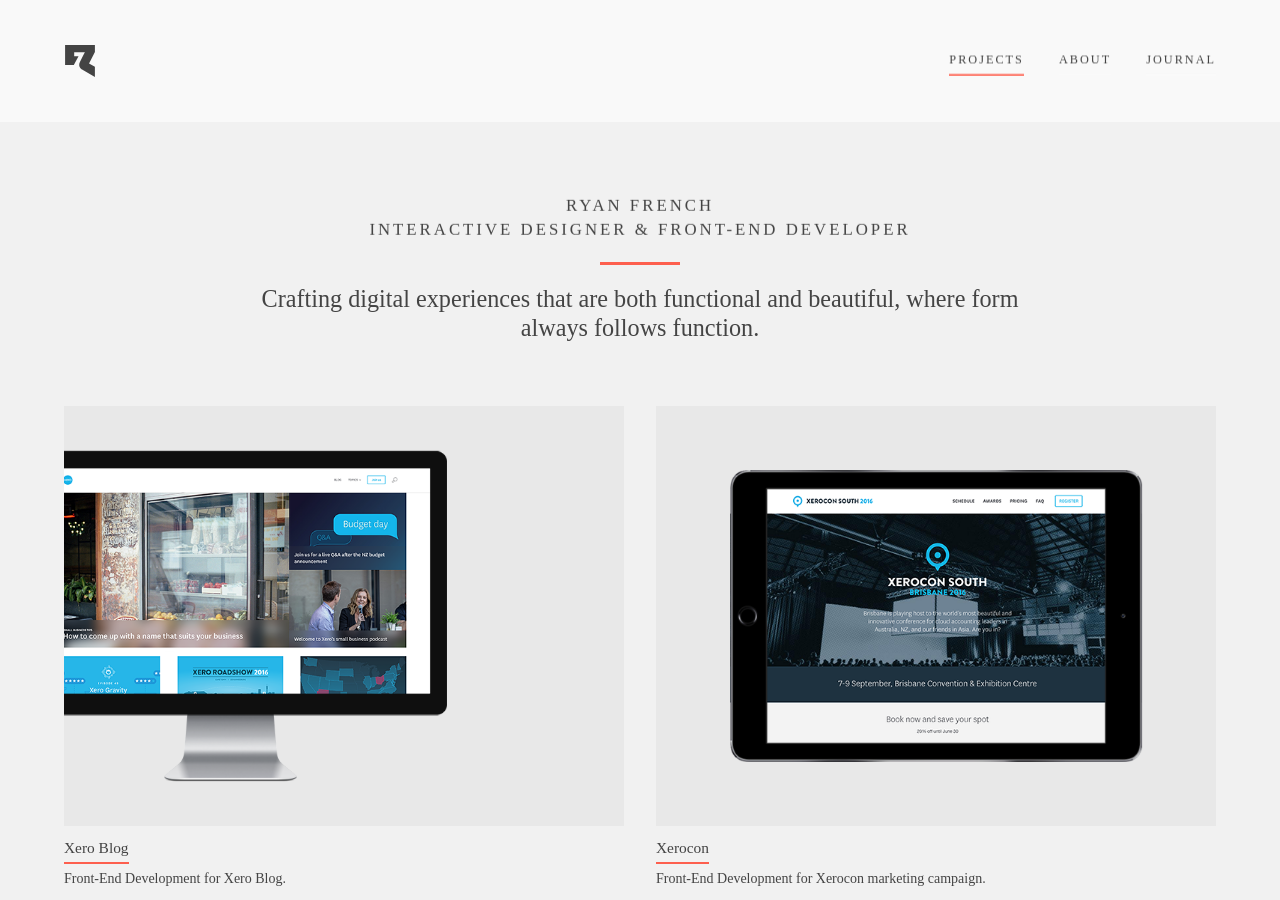
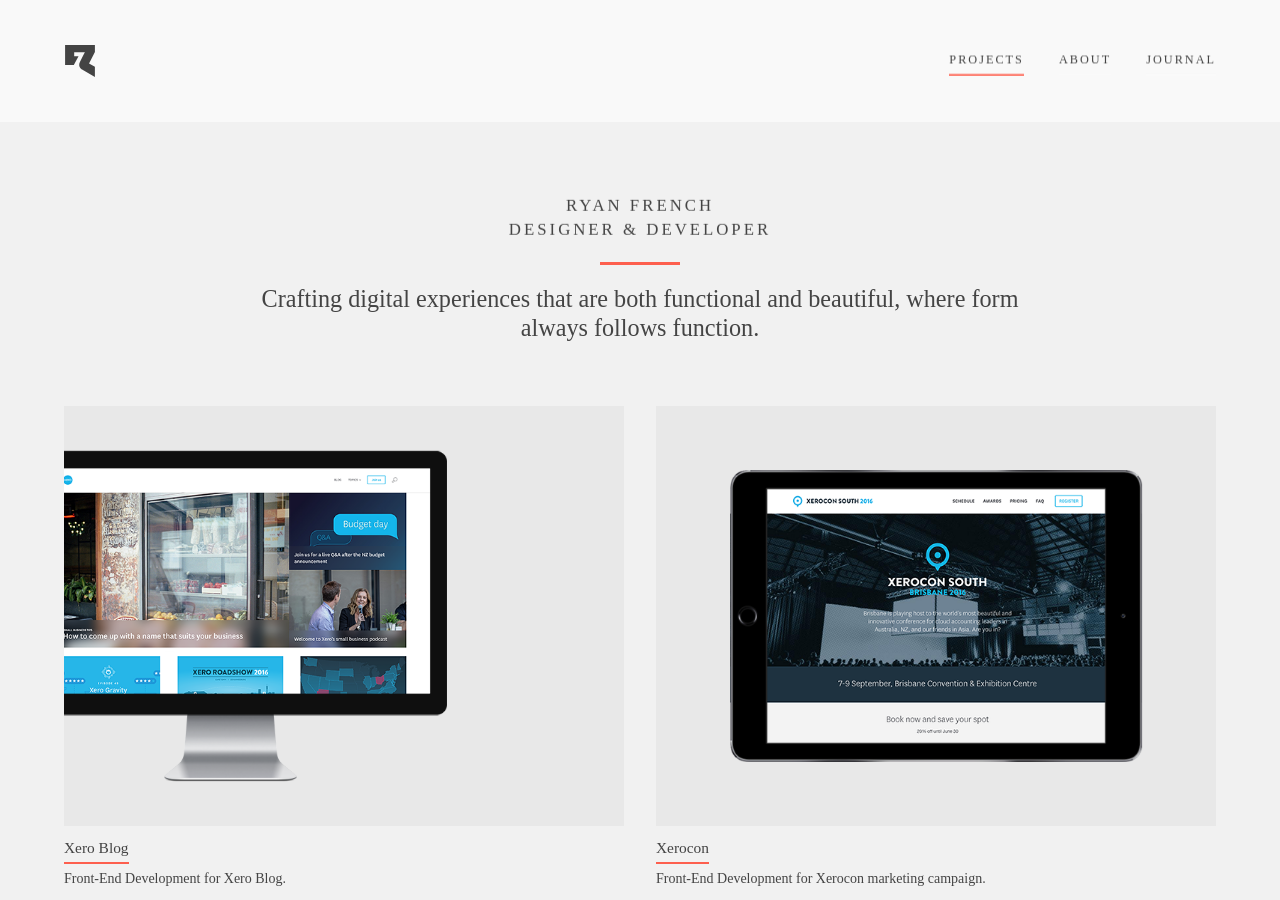
Before and after one commit to ryanlloydfrench/Portfolio, a Jekyll site: the page built from index.html, in a window 1280 px wide and 900 px high. Built offline with Jekyll 4.4.1, drawn with Linux system fonts in a browser that asks for light colours; nearby versions of some CDN libraries.

Commit message:
Move projects into projects directory.

```diff
--- /dev/null
+++ b/assets/sass/components/_about.scss
@@ -0,0 +1,11 @@
+.about {
+    &__title {
+        margin: 0;
+        display: inline-block;
+        padding-bottom: 1rem;
+        border-bottom: 2px solid $alt-color;
+    }
+    &__image {
+        margin-bottom: 2rem;
+    }
+}
--- a/index.html
+++ b/index.html
@@ -3,14 +3,14 @@
 ---
 
 <header>
-    <h1 class="header__sub-title animated-element--titlefadeindown">Ryan French<br>Interactive Designer &amp; Front-End Developer</h1>
+    <h1 class="header__sub-title animated-element--titlefadeindown">Ryan French<br>Designer &amp; Developer</h1>
     <div class="header__break animated-element--titlebreakfadeindown"></div>
     <h2 class="header__title animated-element--titlefadeindown">Crafting digital experiences that are both functional and beautiful, where form always follows function.</h2>
 </header>
 
 <div class="row">
     <div class="col-xs-12 col-sm-6">
-        <a class="tile__link" href="/xero-blog/">
+        <a class="tile__link" href="/projects/xero-blog/">
             <div class="tile tile--cinema-display-left animated-element--contentfadein">
                 <div class="tile__outer-wrap">
                     <div class="tile__inner-wrap">
@@ -25,7 +25,7 @@
         </a>
     </div>
     <div class="col-xs-12 col-sm-6">
-        <a class="tile__link" href="/xerocon/">
+        <a class="tile__link" href="/projects/xerocon/">
             <div class="tile tile--ipad-perspective animated-element--contentfadein">
                 <div class="tile__outer-wrap">
                     <div class="tile__inner-wrap">
@@ -43,7 +43,7 @@
 
 <div class="row">
     <div class="col-xs-12 col-sm-6">
-        <a class="tile__link" href="/sharesight/">
+        <a class="tile__link" href="/projects/sharesight/">
             <div class="tile tile--macbook-left animated-element--contentfadein">
                 <div class="tile__outer-wrap">
                     <div class="tile__inner-wrap">
@@ -58,7 +58,7 @@
         </a>
     </div>
     <div class="col-xs-12 col-sm-6">
-        <a class="tile__link" href="/flybuys/">
+        <a class="tile__link" href="/projects/flybuys/">
             <div class="tile tile--cinema-display animated-element--contentfadein">
                 <div class="tile__outer-wrap">
                     <div class="tile__inner-wrap">
@@ -76,7 +76,7 @@
 
 <div class="row">
     <div class="col-xs-12 col-sm-6">
-        <a class="tile__link" href="/xero-nab/">
+        <a class="tile__link" href="/projects/xero-nab/">
             <div class="tile tile--ipad-perspective animated-element--contentfadein">
                 <div class="tile__outer-wrap">
                     <div class="tile__inner-wrap">
@@ -91,7 +91,7 @@
         </a>
     </div>
     <div class="col-xs-12 col-sm-6">
-        <a class="tile__link" href="/xero-education/">
+        <a class="tile__link" href="/projects/xero-education/">
             <div class="tile tile--macbook-right animated-element--contentfadein">
                 <div class="tile__outer-wrap">
                     <div class="tile__inner-wrap">
@@ -109,7 +109,7 @@
 
 <div class="row">
     <div class="col-xs-12 col-sm-6">
-        <a class="tile__link" href="/xero-features/">
+        <a class="tile__link" href="/projects/xero-features/">
             <div class="tile tile--macbook animated-element--contentfadein">
                 <div class="tile__outer-wrap">
                     <div class="tile__inner-wrap">
@@ -124,7 +124,7 @@
         </a>
     </div>
     <div class="col-xs-12 col-sm-6">
-        <a class="tile__link" href="/addressfinder/">
+        <a class="tile__link" href="/projects/addressfinder/">
             <div class="tile tile--cinema-display-right animated-element--contentfadein">
                 <div class="tile__outer-wrap">
                     <div class="tile__inner-wrap">
@@ -142,7 +142,7 @@
 
 <div class="row">
     <div class="col-xs-12 col-sm-6">
-        <a class="tile__link" href="/xero-about/">
+        <a class="tile__link" href="/projects/xero-about/">
             <div class="tile tile--cinema-display-left animated-element--contentfadein">
                 <div class="tile__outer-wrap">
                     <div class="tile__inner-wrap">
@@ -157,7 +157,7 @@
         </a>
     </div>
     <div class="col-xs-12 col-sm-6">
-        <a class="tile__link" href="/xero-styleguide/">
+        <a class="tile__link" href="/projects/xero-styleguide/">
             <div class="tile tile--ipad-perspective animated-element--contentfadein">
                 <div class="tile__outer-wrap">
                     <div class="tile__inner-wrap">
```
Also changed, not shown: projects/addressfinder.html (renamed from addressfinder.html), projects/flybuys.html (renamed from flybuys.html), projects/sharesight.html (renamed from sharesight.html), projects/xero-about.html (renamed from xero-about.html), projects/xero-blog.html (renamed from xero-blog.html), projects/xero-education.html (renamed from xero-education.html), projects/xero-features.html (renamed from xero-features.html), projects/xero-nab.html (renamed from xero-nab.html), projects/xero-styleguide.html (renamed from xero-styleguide.html), projects/xerocon.html (renamed from xerocon.html).
